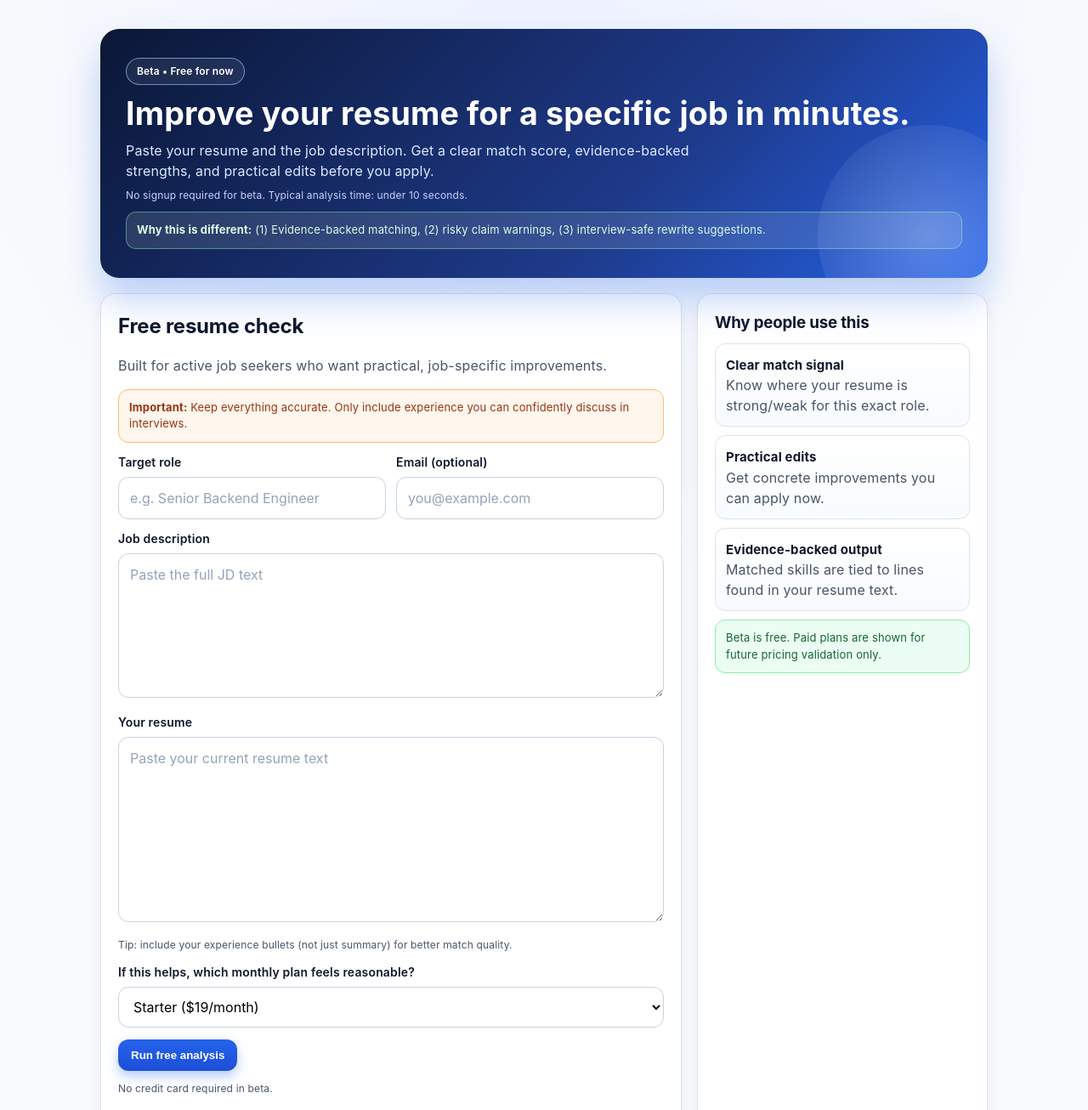
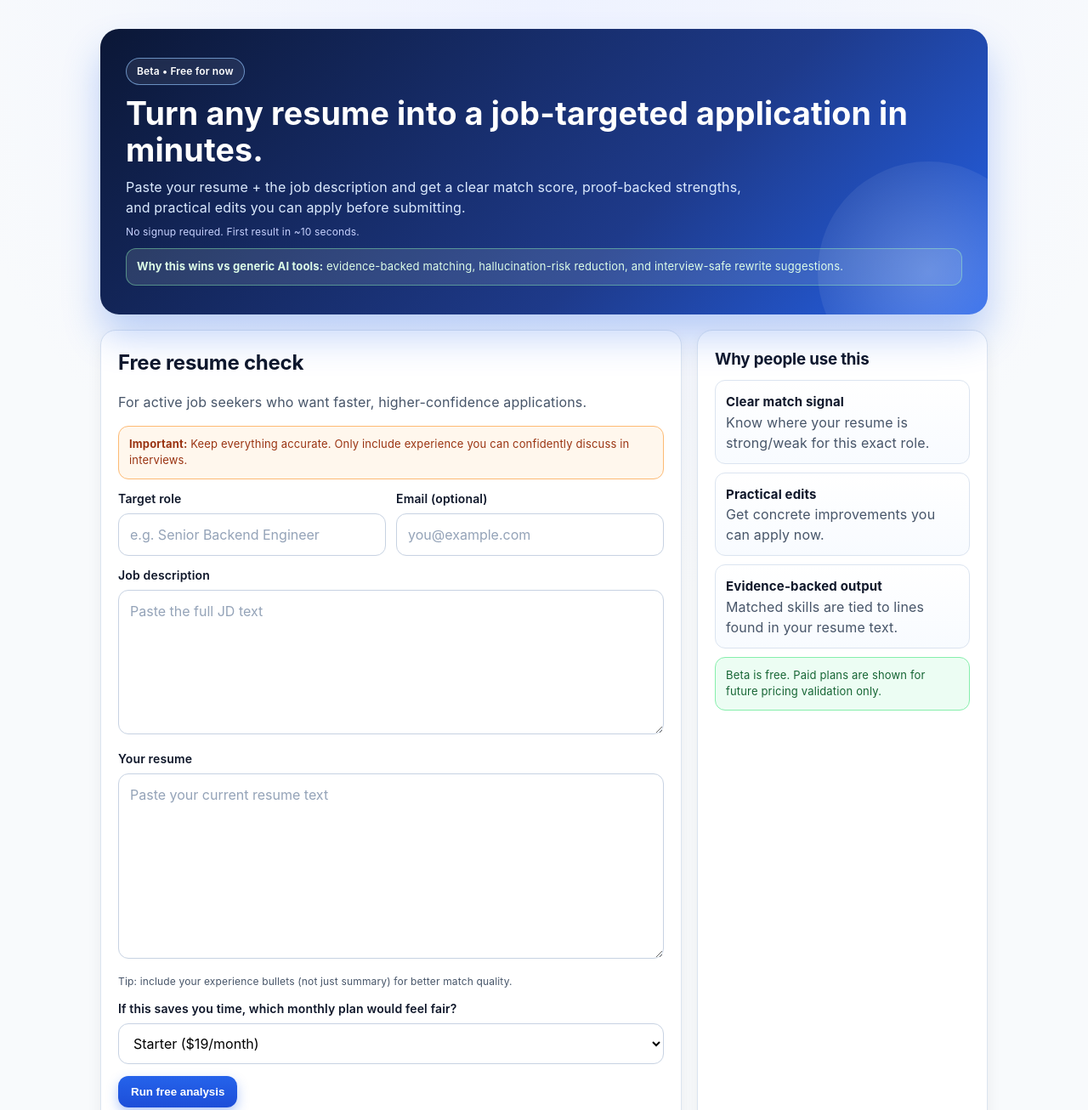
Before and after one commit to avolcoff/ats-resume-optimizer, a website: page index.html in a window 1280 px wide. Shown: the top 1306 px of the page at 85% size. Drawn offline with Linux system fonts and the light colour scheme.

Commit message:
Marketing wording pass and test expectation updates

```diff
--- a/index.html
+++ b/index.html
@@ -104,18 +104,18 @@
   <div class="wrap">
     <section class="hero" aria-label="Product overview">
       <span class="badge">Beta • Free for now</span>
-      <h1>Improve your resume for a specific job in minutes.</h1>
-      <p>Paste your resume and the job description. Get a clear match score, evidence-backed strengths, and practical edits before you apply.</p>
-      <p class="small" style="color:#c7d2fe;margin-top:8px">No signup required for beta. Typical analysis time: under 10 seconds.</p>
+      <h1>Turn any resume into a job-targeted application in minutes.</h1>
+      <p>Paste your resume + the job description and get a clear match score, proof-backed strengths, and practical edits you can apply before submitting.</p>
+      <p class="small" style="color:#c7d2fe;margin-top:8px">No signup required. First result in ~10 seconds.</p>
       <div class="note ok" style="margin-top:10px;background:rgba(236,253,243,.12);color:#dcfce7;border-color:rgba(134,239,172,.45)">
-        <b>Why this is different:</b> (1) Evidence-backed matching, (2) risky claim warnings, (3) interview-safe rewrite suggestions.
+        <b>Why this wins vs generic AI tools:</b> evidence-backed matching, hallucination-risk reduction, and interview-safe rewrite suggestions.
       </div>
     </section>
 
     <div class="grid">
       <section class="card" aria-label="ATS analysis form">
         <h2>Free resume check</h2>
-        <p class="muted">Built for active job seekers who want practical, job-specific improvements.</p>
+        <p class="muted">For active job seekers who want faster, higher-confidence applications.</p>
         <div class="note warn"><b>Important:</b> Keep everything accurate. Only include experience you can confidently discuss in interviews.</div>
 
         <form id="ats-form" name="ats-intake" method="POST" data-netlify="true" netlify-honeypot="bot-field">
@@ -143,7 +143,7 @@
           <textarea id="resume" name="resume_text" rows="8" required placeholder="Paste your current resume text"></textarea>
           <p class="small muted">Tip: include your experience bullets (not just summary) for better match quality.</p>
 
-          <label for="plan">If this helps, which monthly plan feels reasonable?</label>
+          <label for="plan">If this saves you time, which monthly plan would feel fair?</label>
           <select id="plan" name="plan_interest">
             <option>Starter ($19/month)</option>
             <option>Pro ($39/month)</option>
```
Also changed, not shown: tests/site.test.mjs (+2 -2 lines).
